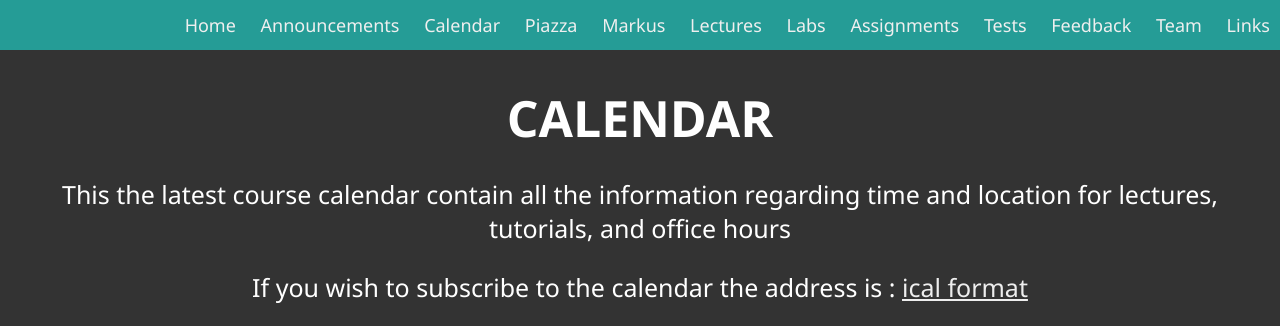
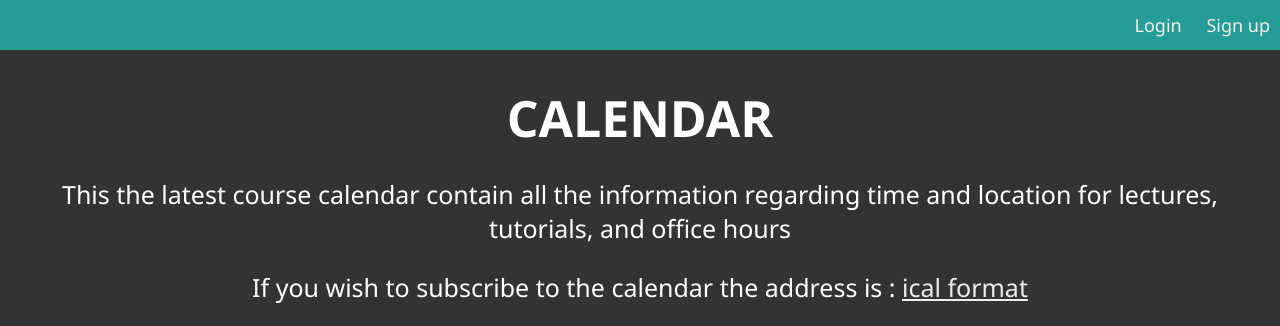
Before and after one commit to ShawnGeorge03/CSCB20-A3, a Flask app: page /calendar in a window 1280 px wide. Shown: the top 326 px of the page. Run offline with Flask 2, Linux system fonts and the light colour scheme.

Commit message:
Made changes to navbar options for logged in or not

```diff
--- a/templates/template.html
+++ b/templates/template.html
@@ -24,15 +24,15 @@
           </label>
         </div>
         <div class="nav-links">
-          <a href="{{url_for('home')}}">Home</a>
+          {% if not session['username'] %}
+            <a href="{{url_for('login')}}">Login</a>
+            <a href="{{url_for('signup')}}">Sign up</a>
+          {% else %}
+            <a href="{{url_for('index')}}">Home</a>
             <a href="/#Announcements">Announcements</a>
             <a href="{{url_for('calendar')}}">Calendar</a>
-          <a href="https://piazza.com/class/kju7e2uwa8p3sf" target="_blank"
-            >Piazza</a
-          >
-          <a href="https://markus.utsc.utoronto.ca/cscb63w21" target="_blank"
-            >Markus</a
-          >
+            <a href="https://piazza.com/class/kju7e2uwa8p3sf" target="_blank">Piazza</a>
+            <a href="https://markus.utsc.utoronto.ca/cscb63w21" target="_blank">Markus</a>
             <a href="{{url_for('lectures')}}">Lectures</a>
             <a href="{{url_for('labs')}}">Labs</a>
             <a href="{{url_for('assignments')}}">Assignments</a>
@@ -40,6 +40,8 @@
             <a href="{{url_for('feedback')}}">Feedback</a>
             <a href="{{url_for('team')}}">Team</a>
             <a href="{{url_for('links')}}">Links</a>
+            <a href="{{ url_for('logout') }}">Log out</a>
+          {% endif %}
         </div>
       </div>
     </header>
@@ -48,8 +50,7 @@
     <div class="footer">
       <footer>
         <a href="https://www.utsc.utoronto.ca/cms/faculty-of-computer-science"
-          >Faculty of Computer Science at UofT</a
-        >
+          >Faculty of Computer Science at UofT</a>
         <p>
           Site created by :
           <br />
```
Lines whose indentation alone changed are shown as unchanged.
